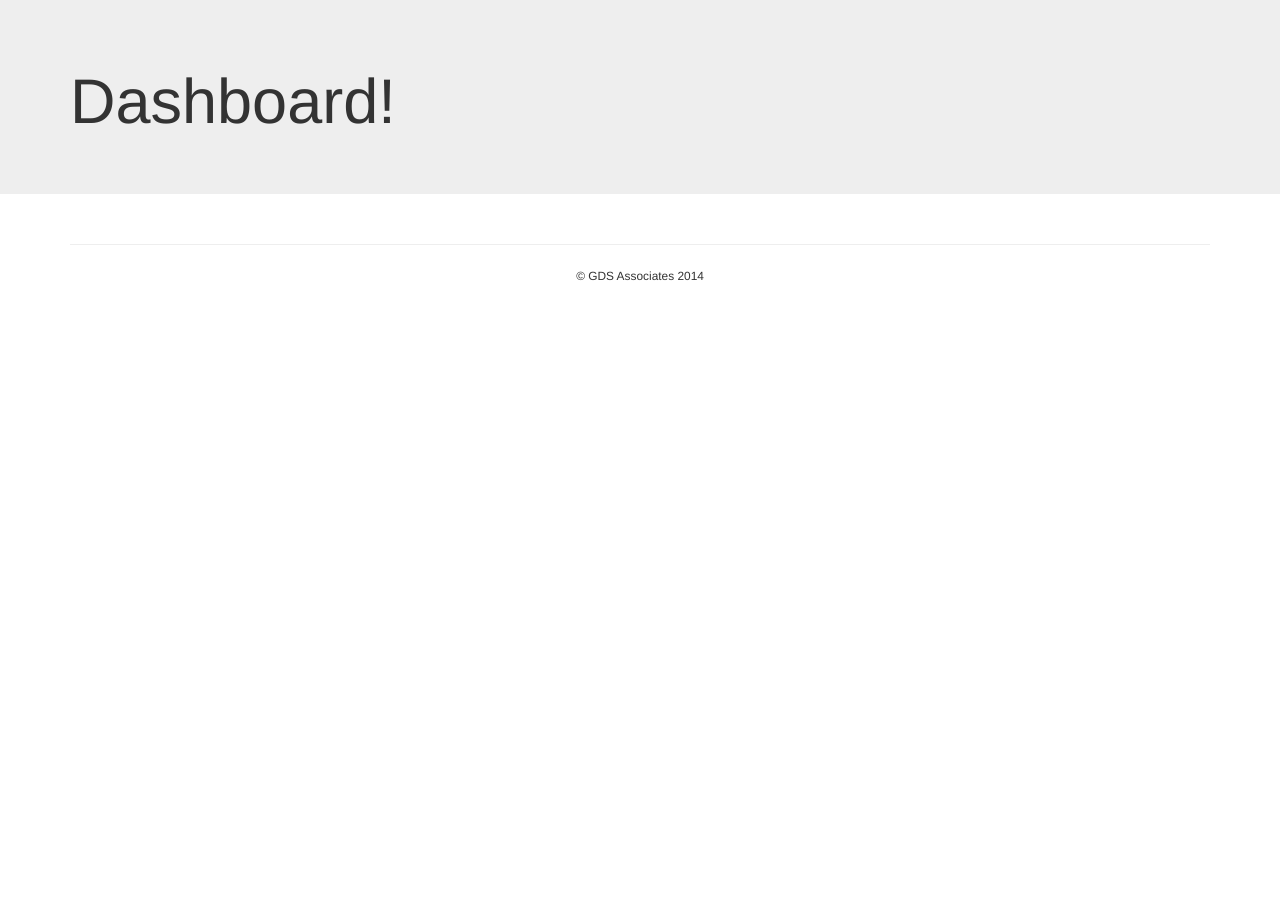
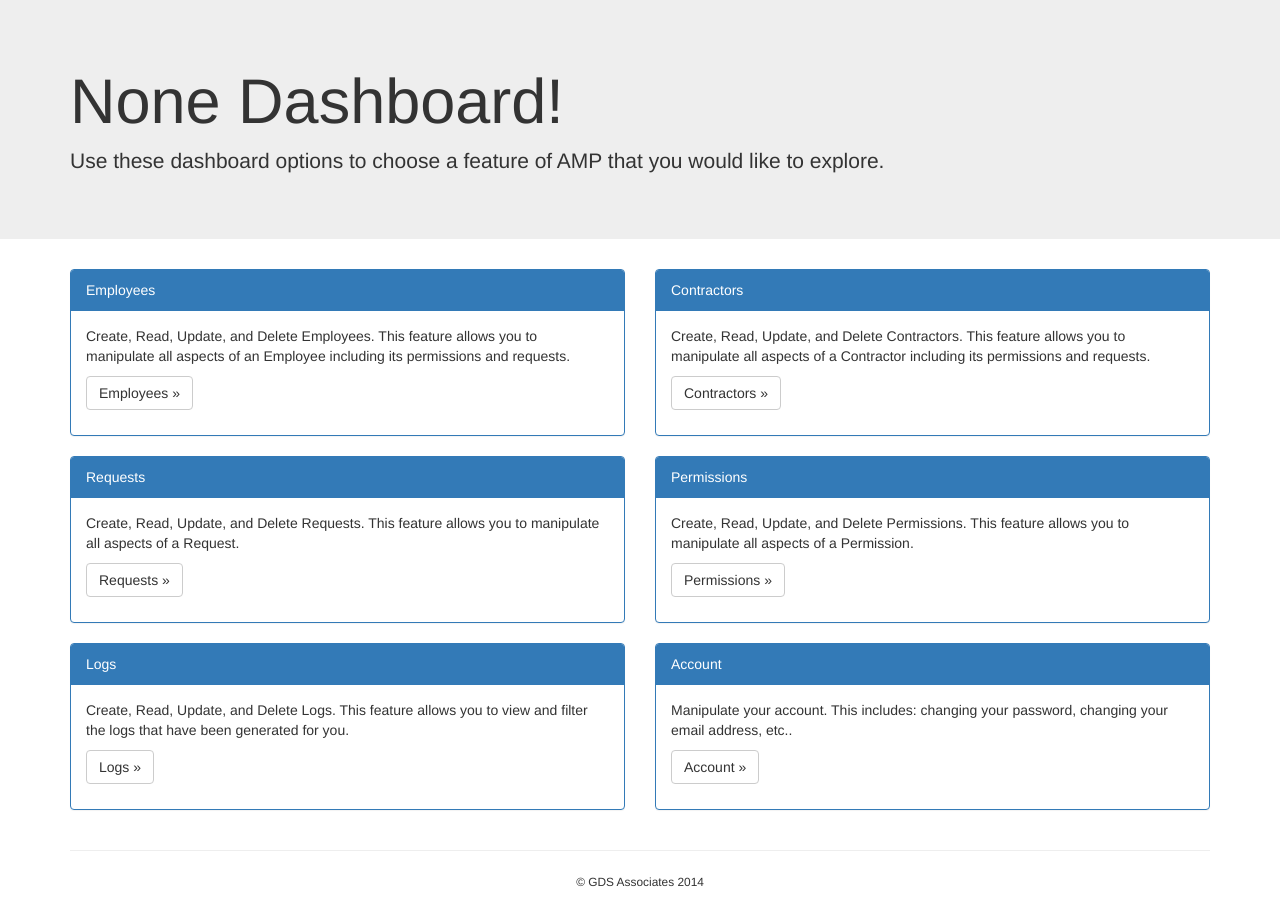
Before and after one commit to jteppinette/amp, a Django app: template app/templates/dashboard.html in a window 1280 px wide. Shown: the part 51-972 px from the top of the page. Before the commit the page ends 332 px from the top, so only its background shows below. Run offline with Django 3.2, Linux system fonts and the light colour scheme; the template is opened without the code that fills it, so the values that code supplies are empty; the visitor is signed in with stand-in values (Sample User, id 1); some libraries are stand-ins or nearby versions.

Commit message:
Finished the dashboard.

```diff
--- a/app/templates/dashboard.html
+++ b/app/templates/dashboard.html
@@ -7,7 +7,81 @@
 <!-- Jumbotron | Allows login-->
 <div class="jumbotron">
     <div class="container">
-        <h1>Dashboard!</h1>
+      <h1>{{user.company}} Dashboard!</h1>
+        <p>Use these dashboard options to choose a feature of AMP that you would like to explore.
+    </div>
+</div>
+
+<div class="container">
+    <!-- Dashboard Options -->
+    <div class="row">
+
+        <!-- Employees -->
+        <div class="col-md-6">
+            <div class="panel panel-primary">
+                <div class="panel-heading">Employees</div>
+                <div class="panel-body">
+                    <p>Create, Read, Update, and Delete Employees. This feature allows you to manipulate all aspects of an Employee including its permissions and requests.
+                    <p><a href="{% url 'app.views.auth_login' %}" class="btn btn-default" role="button">Employees &raquo;</a></p>
+                </div>
+            </div>
+        </div>
+
+        <!-- Contractors -->
+        <div class="col-md-6">
+            <div class="panel panel-primary">
+                <div class="panel-heading">Contractors</div>
+                <div class="panel-body">
+                    <p>Create, Read, Update, and Delete Contractors. This feature allows you to manipulate all aspects of a Contractor including its permissions and requests.
+                    <p><a href="{% url 'app.views.auth_login' %}" class="btn btn-default" role="button">Contractors &raquo;</a></p>
+                </div>
+            </div>
+        </div>
+
+        <!-- Requests -->
+        <div class="col-md-6">
+            <div class="panel panel-primary">
+                <div class="panel-heading">Requests</div>
+                <div class="panel-body">
+                    <p>Create, Read, Update, and Delete Requests. This feature allows you to manipulate all aspects of a Request.
+                    <p><a href="{% url 'app.views.auth_login' %}" class="btn btn-default" role="button">Requests &raquo;</a></p>
+                </div>
+            </div>
+        </div>
+
+        <!-- Permissions -->
+        <div class="col-md-6">
+            <div class="panel panel-primary">
+                <div class="panel-heading">Permissions</div>
+                <div class="panel-body">
+                    <p>Create, Read, Update, and Delete Permissions. This feature allows you to manipulate all aspects of a Permission.
+                    <p><a href="{% url 'app.views.auth_login' %}" class="btn btn-default" role="button">Permissions &raquo;</a></p>
+                </div>
+            </div>
+        </div>
+
+        <!-- Logs -->
+        <div class="col-md-6">
+            <div class="panel panel-primary">
+                <div class="panel-heading">Logs</div>
+                <div class="panel-body">
+                    <p>Create, Read, Update, and Delete Logs. This feature allows you to view and filter the logs that have been generated for you.
+                    <p><a href="{% url 'app.views.auth_login' %}" class="btn btn-default" role="button">Logs &raquo;</a></p>
+                </div>
+            </div>
+        </div>
+
+        <!-- Account -->
+        <div class="col-md-6">
+            <div class="panel panel-primary">
+                <div class="panel-heading">Account</div>
+                <div class="panel-body">
+                    <p>Manipulate your account. This includes: changing your password, changing your email address, etc..</p>
+                    <p><a href="{% url 'app.views.auth_login' %}" class="btn btn-default" role="button">Account &raquo;</a></p>
+                </div>
+            </div>
+        </div>
+
     </div>
 </div>
 
```
